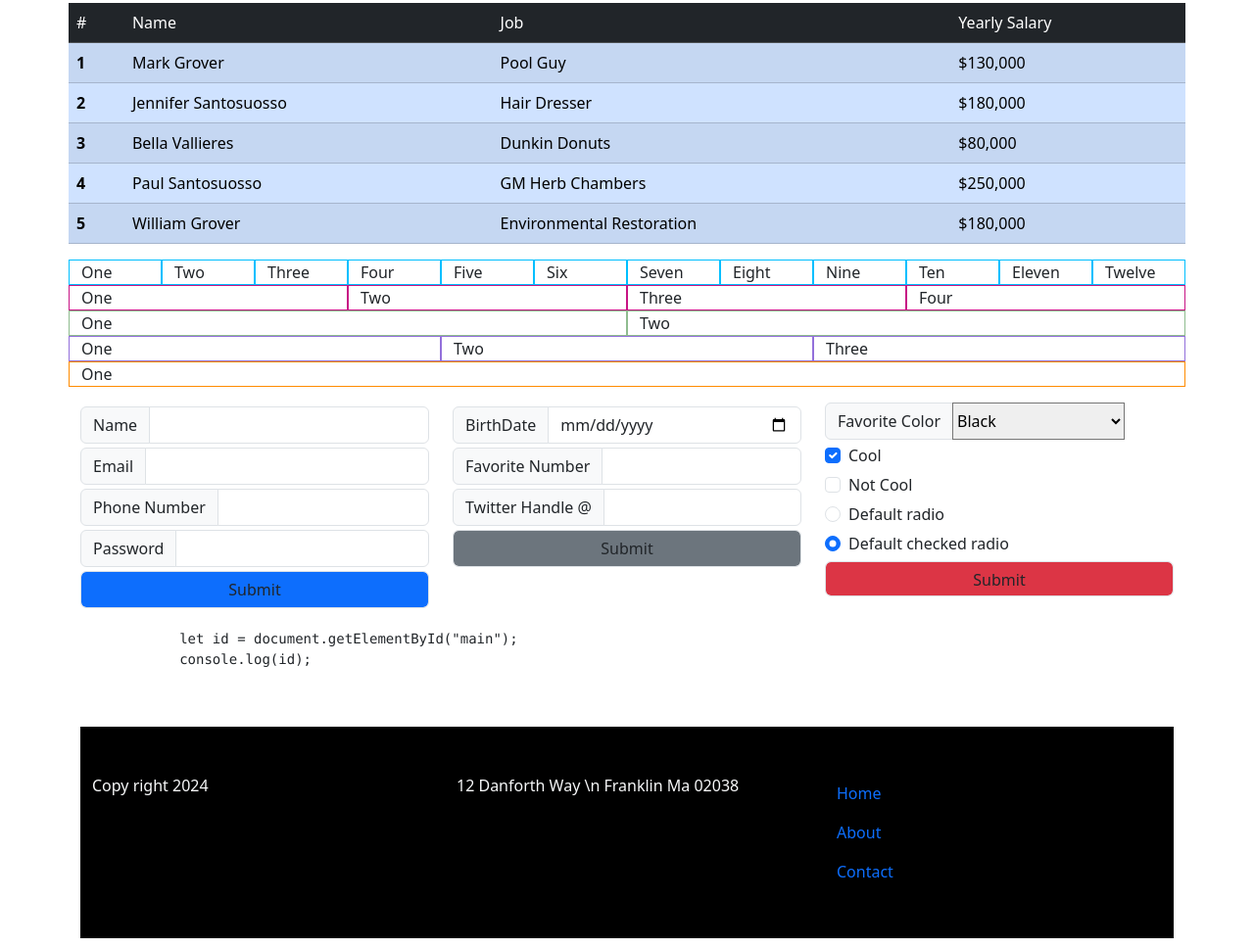
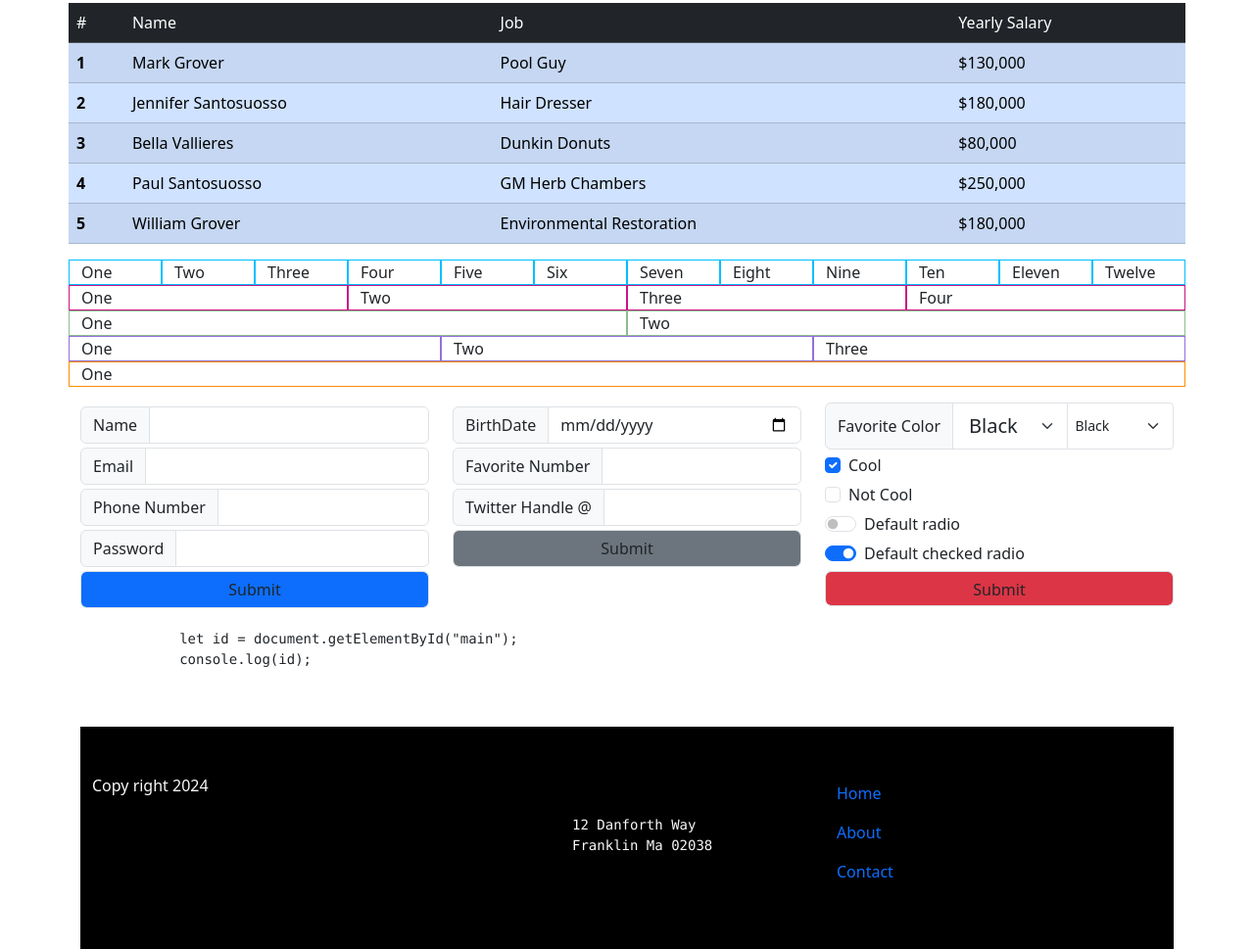
Before and after one commit to love4code/webpack-starter-2024, a website built with webpack: page src/template.html in a window 1280 px wide. Shown: the part 1280-2249 px from the top of the page at 98% size. Built offline with nearby package versions, Linux system fonts and the light colour scheme.

Commit message:
added form controls

```diff
--- a/src/template.html
+++ b/src/template.html
@@ -305,14 +305,20 @@
           <span class="input-group-text">
             Favorite Color
           </span>
-          <select>
-            <option selected>Select Favorite Color</option>
+          <select class="form-select form-select-lg">
+            <option value="1" selected>Red</option>
+            <option value="2" selected>Blue</option>
+            <option value="3" selected>Yellow</option>
+            <option value="4" selected>Black</option>
+          </select>
+          <select class="form-select form-select-sm">
             <option value="1" selected>Red</option>
             <option value="2" selected>Blue</option>
             <option value="3" selected>Yellow</option>
             <option value="4" selected>Black</option>
           </select>
         </div>
+
         <div class="form-check pb-1">
           <input checked type="checkbox" value="" id="flexCheckDefault" class="form-check-input">
           <label for="flexCheckDefault">Cool</label>
@@ -321,20 +327,19 @@
           <input type="checkbox" class="form-check-input" id="flexCheckBox">
           <label for="flexCheckBox">Not Cool</label>
         </div>
-        <div class="form-check pb-1">
+        <div class="form-check form-switch pb-1">
           <input class="form-check-input" type="radio" name="flexRadioDefault" id="flexRadioDefault1">
           <label class="form-check-label" for="flexRadioDefault1">
             Default radio
           </label>
         </div>
-        <div class="form-check pb-1">
+        <div class="form-check form-switch pb-1">
           <input class="form-check-input" type="radio" name="flexRadioDefault" id="flexRadioDefault2" checked>
           <label class="form-check-label" for="flexRadioDefault2">
             Default checked radio
           </label>
         </div>
         <input type="submit" class="form-control bg-danger pb-1">
-
       </div>
     </div>
   </div>
@@ -353,8 +358,14 @@
     <div class="container-fluid">
       <div class="row">
         <div class="col-4 pt-5">Copy right 2024</div>
-        <div class="col-4 pt-5"><address>12 Danforth Way \n
-                                    Franklin Ma 02038</address></div>
+        <div class="col-4 pt-5">
+          <pre>
+            <address>
+              12 Danforth Way
+              Franklin Ma 02038
+            </address>
+          </pre>
+        </div>
         <div class="col-4 pt-5">
           <ul class="list-group pb-5">
             <li style="border: none;" class="list-group-item bg-black text-light"><a style="text-decoration: none;" href="#">Home</a></li>
```
Also changed, not shown: dist/index.html.
